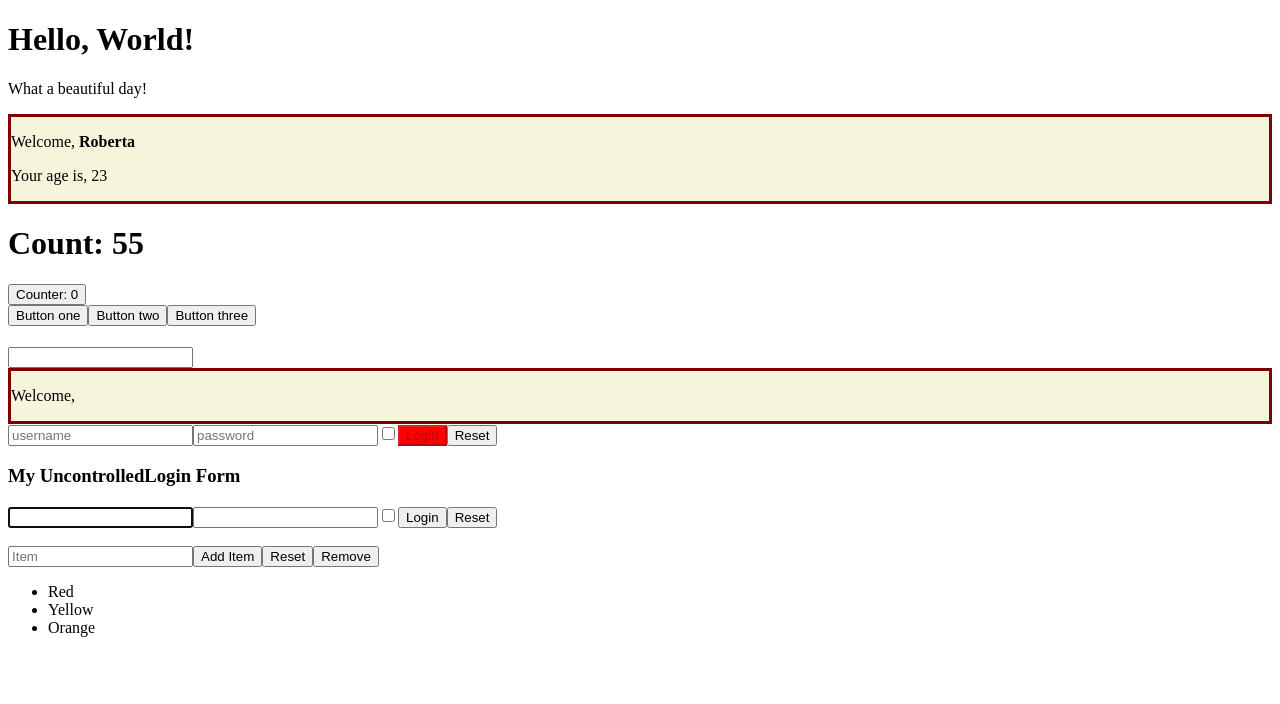
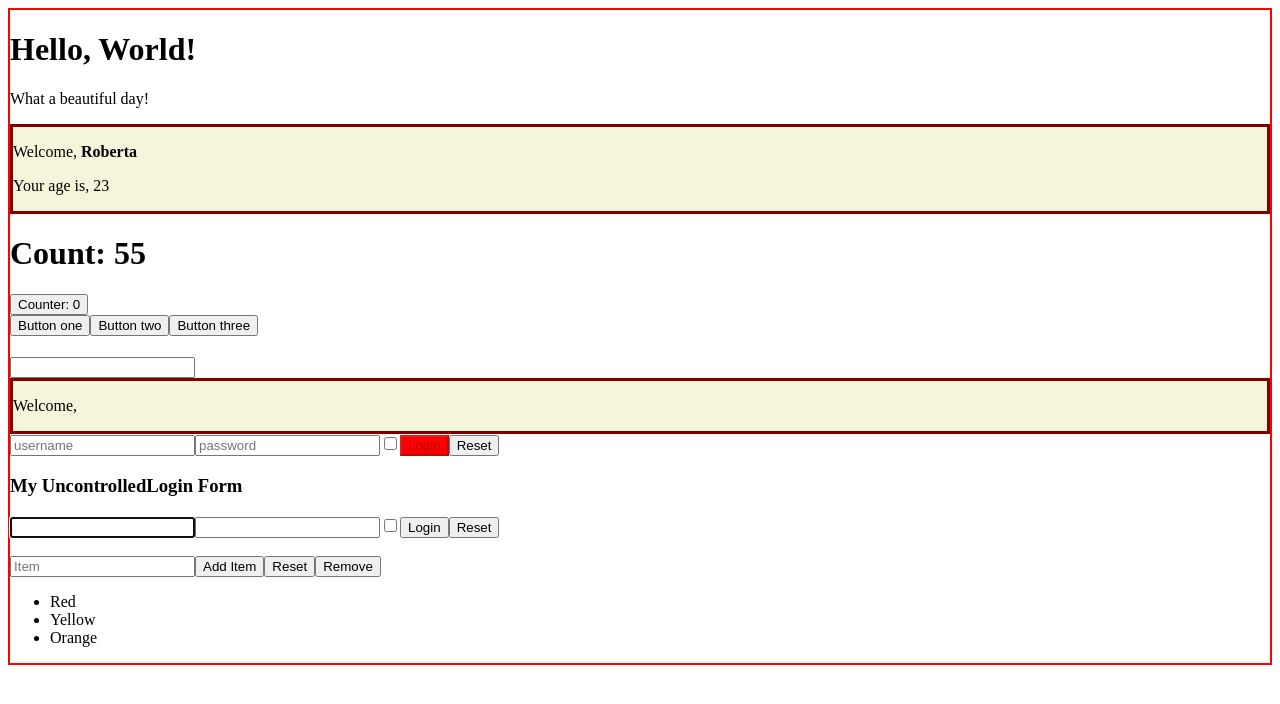
Before and after one commit to RobertaRagusa/react-exercises, a React (Create React App) app: page / in a window 1280 px wide. Shown: the top 704 px of the page. Built offline with nearby package versions, Linux system fonts and the light colour scheme.

Commit message:
component-composition-01

```diff
--- a/src/App.js
+++ b/src/App.js
@@ -8,11 +8,12 @@
 import { Login } from "./Login";
 import { UncontrolledLogin } from "./UncontrolledLogin";
 import { TodoList } from "./TodoList";
+import { Container } from "./Container";
 
 export class App extends React.Component {
   render() {
     return (
-      <div>
+      <Container>
         <Hello />
         <Welcome renderAge={true} />
         <Counter initialValue={5} incrementInterval={500} incrementAmount={5} />
@@ -23,7 +24,7 @@
         <UncontrolledLogin />
         <br />
         <TodoList />
-      </div>
+      </Container>
     );
   }
 }
--- /dev/null
+++ b/src/Container.js
@@ -0,0 +1,7 @@
+import React from "react";
+
+export class Container extends React.Component {
+  render() {
+    return <div className="container">{this.props.children}</div>;
+  }
+}
--- a/src/index.css
+++ b/src/index.css
@@ -2,3 +2,8 @@
     background-color: beige;
     border: 3px solid maroon;
 }
+
+.container {
+    background-color: white;
+    border: 2px solid red;
+}
```
